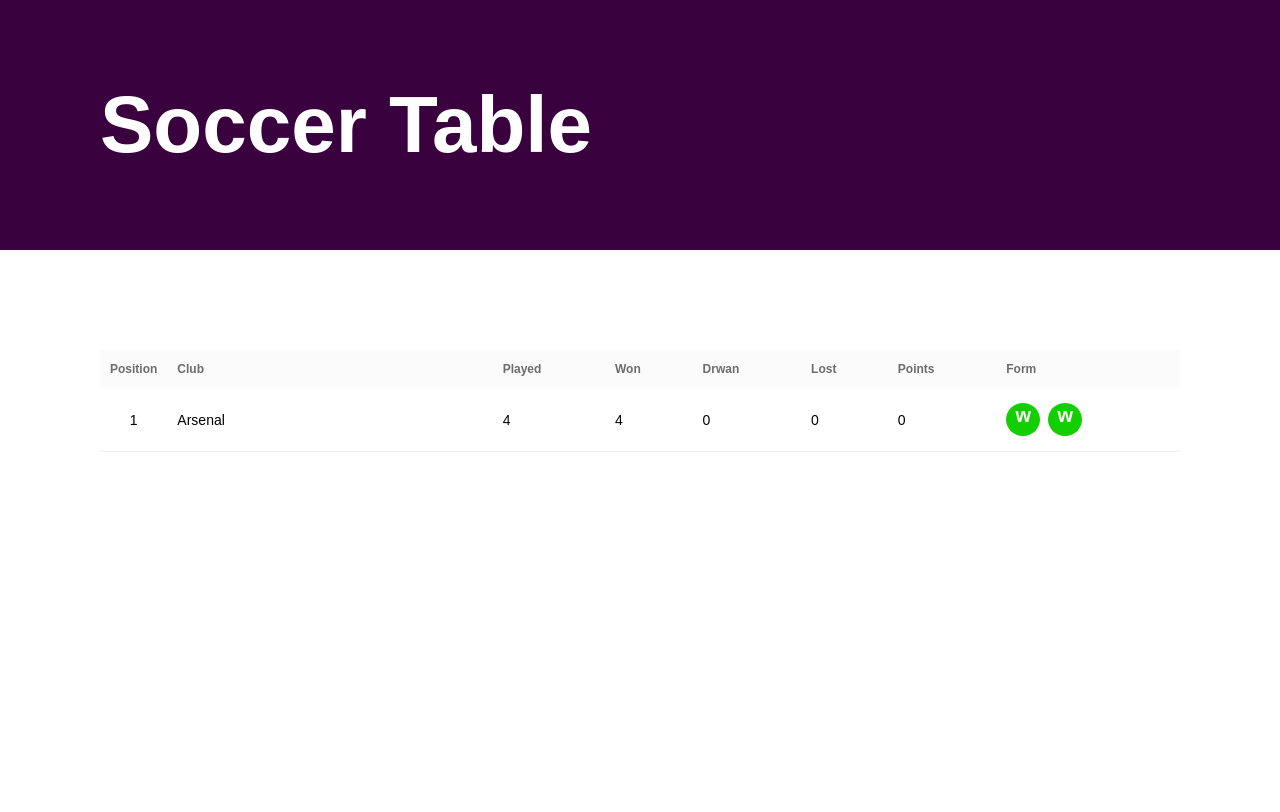
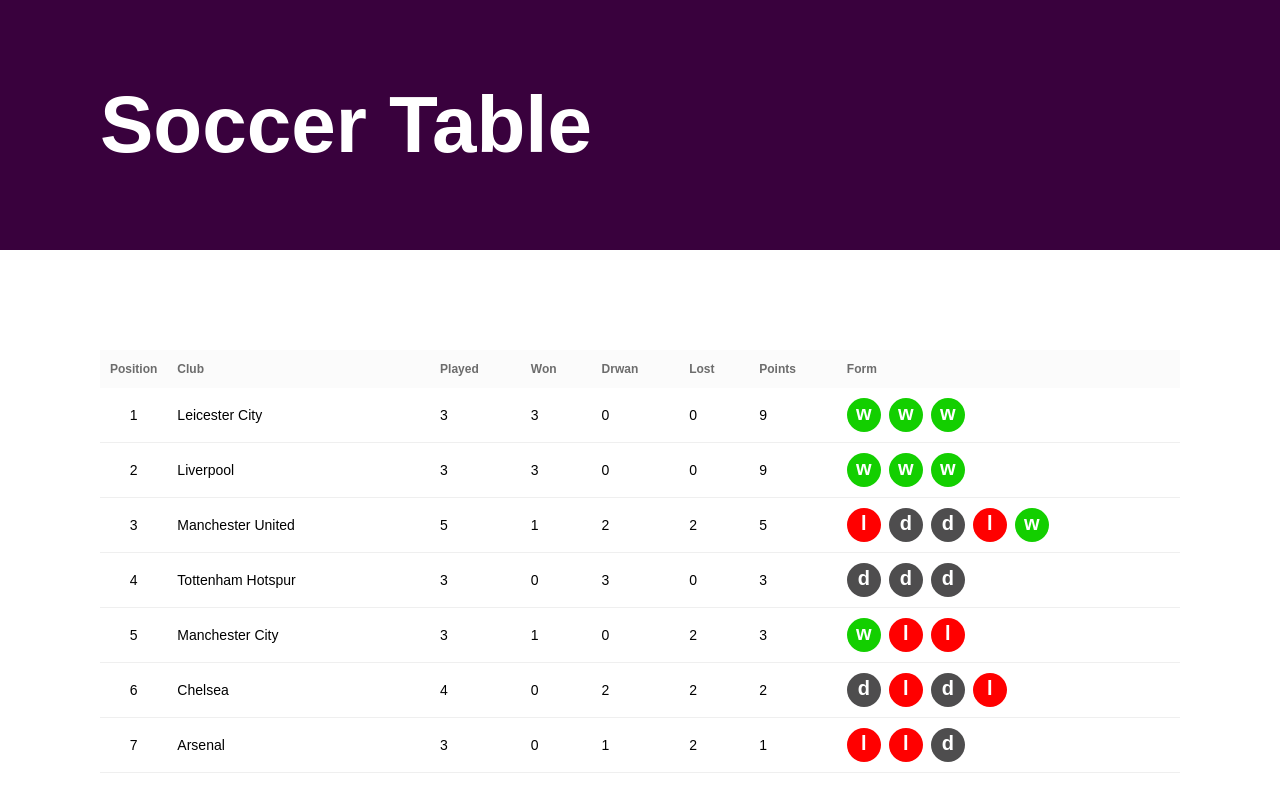
Before and after one commit to ninijosue/flank-source-soccer-test-impl, a React (Create React App) app: page / in a window 1280 px wide. Shown: the top 812 px of the page. Built offline with nearby package versions, Linux system fonts and the light colour scheme; a web font is replaced by a local one.

Commit message:
get table data and diplay teams data

```diff
--- a/src/destinations/soccer-table/index.js
+++ b/src/destinations/soccer-table/index.js
@@ -1,8 +1,91 @@
 import React from "react";
 import { Link } from "react-router-dom";
 import "./style.css";
+import { data } from "../../data";
+
+
+const getLeageStats = (setDataTable) => {
+  const teamWithScores = {};
+  for (const team of data) {
+    const score = team.score;
+    const teams = Object.keys(score);
+    const firstTeam = teams[0];
+    const secondTeam = teams[1];
+    const firstTeamScoreStuatus = giveScoreStatus(firstTeam, secondTeam, score);
+    const secondTeamScoreStuatus = giveScoreStatus(secondTeam, firstTeam, score);
+
+    const dataManupilation = (status, currTeam) => {
+      if (status) currTeam.playedGame += 1
+      switch (status) {
+        case "won":
+          currTeam.won += 1;
+          currTeam.points += 3;
+          break;
+        case "draw":
+          currTeam.points += 1;
+          currTeam.draw += 1;
+          break
+        case "loss":
+          currTeam.loss += 1;
+        default:
+          break;
+      }
+    }
+
+    if (teamWithScores[firstTeam])
+      dataManupilation(firstTeamScoreStuatus, teamWithScores[firstTeam])
+    else {
+      teamWithScores[firstTeam] = {}
+      teamWithScores[firstTeam].name = firstTeam;
+      teamWithScores[firstTeam].won = 0;
+      teamWithScores[firstTeam].draw = 0;
+      teamWithScores[firstTeam].loss = 0;
+      teamWithScores[firstTeam].points = 0;
+      teamWithScores[firstTeam].playedGame = 0;
+      teamWithScores[firstTeam].fixtures = [];
+      if (firstTeamScoreStuatus)
+        dataManupilation(firstTeamScoreStuatus, teamWithScores[firstTeam]);
+    }
+
+    if (teamWithScores[secondTeam])
+      dataManupilation(secondTeamScoreStuatus, teamWithScores[secondTeam])
+    else {
+      teamWithScores[secondTeam] = {};
+      teamWithScores[secondTeam].name = secondTeam;
+      teamWithScores[secondTeam].won = 0;
+      teamWithScores[secondTeam].draw = 0;
+      teamWithScores[secondTeam].loss = 0;
+      teamWithScores[secondTeam].points = 0;
+      teamWithScores[secondTeam].playedGame = 0;
+      teamWithScores[secondTeam].fixtures = [];
+      if (secondTeamScoreStuatus)
+        dataManupilation(secondTeamScoreStuatus, teamWithScores[secondTeam]);
+    }
+
+    teamWithScores[firstTeam].fixtures.push(team);
+    teamWithScores[secondTeam].fixtures.push(team);
+  }
+  setDataTable(Object.values(teamWithScores)
+    .sort((a, b) => b.points - a.points))
+}
+
+const giveScoreStatus = (team, teamAgainst, score) => {
+  let status = null;
+  if (score[team]) {
+    if (score[team] > score[teamAgainst]) status = "won";
+    if (score[team] < score[teamAgainst]) status = "loss";
+    if (score[team] === score[teamAgainst]) status = "draw";
+  }
+  return status;
+}
 
 const SoccerTable = () => {
+  const [dataTable, setDataTable] = React.useState([]);
+
+  React.useEffect(() => {
+    getLeageStats(setDataTable);
+  }, []);
+
   return (
     <div className="soccerTableContainer">
       <div className="mainHead">
@@ -11,14 +94,19 @@
       <div className="tableContainer">
         <table>
           <TableHead />
-          <TableBody />
+          <tbody>
+            {
+              dataTable.map((dt, index) =>
+                <TableBodyTr key={`row_${index}`} position={index + 1} rowData={dt} />)
+            }
+          </tbody>
+
         </table>
       </div>
     </div>
   );
 };
 
-export default SoccerTable;
 
 
 const TableHead = () => {
@@ -38,50 +126,70 @@
   )
 }
 
-const TableBody = () => {
+const TableBodyTr = (props) => {
+  const teamData = props.rowData;
   return (
-    <tbody>
+
     <tr className="tableBodyRow">
-        <td className="positionNumber">1</td>
+      <td className="positionNumber">{props.position}</td>
       <td>
-          <Link className="teamName" to="/fixture/team" >Arsenal</Link>
+        <Link className="teamName" to={`/fixture/${teamData.name}`} >{teamData.name}</Link>
       </td>
-        <td>4</td>
-        <td>4</td>
-        <td>0</td>
-        <td>0</td>
-        <td>0</td>
+      <td>{teamData.playedGame}</td>
+      <td>{teamData.won}</td>
+      <td>{teamData.draw}</td>
+      <td>{teamData.loss}</td>
+      <td>{teamData.points}</td>
       <td>
         <div className="playedRounds">
-            <div className="fixtureLabelRow">
-              <FixtureQualificationLabel />
-              <span className="qualification">w</span>
+          {
+            teamData.fixtures.map((fx, fxIndex) => {
+              let teamAgainst = "";
+              // const fxStatus = giveScoreStatus(teamData.name, )
+              const allTeamNames = Object.keys(fx.score)
+              const currTeamNameIndex = allTeamNames.indexOf(teamData.name);
+              if (currTeamNameIndex === 0) teamAgainst = allTeamNames[1];
+              else teamAgainst = allTeamNames[0];
+              const fxStatus = giveScoreStatus(teamData.name, teamAgainst, fx.score)
+              if (!fxStatus) return <></>;
+              const currClassIdentifier = fxStatus === "loss"
+                ? "gameLoss"
+                : fxStatus === "draw"
+                  ? "gameDrawn"
+                  : ""
+              return (
+                <div key={`fx_${fxIndex}`} className="fixtureLabelRow">
+                  <FixtureQualificationLabel fixture={fx} teams={allTeamNames} />
+                  <span className={`qualification ${currClassIdentifier}`}>{fxStatus[0]}</span>
                 </div>
-            <div className="fixtureLabelRow">
-              <FixtureQualificationLabel />
-              <span className="qualification">w</span>
-            </div>
+              )
+            })
+          }
         </div>
       </td>
     </tr>
-    </tbody>
   )
 }
 
-const FixtureQualificationLabel = () => {
+const FixtureQualificationLabel = (props) => {
+  const fixtureInfo = props.fixture;
+  const teams = props.teams;
   return (
     <div className="fixtureContentLabel">
-      <span className="happenedAt">sunday 20 august 2020</span>
+      <span className="happenedAt">{new Date(fixtureInfo).toTimeString()}</span>
       <div className="fixtureInfo">
-        <span className="teamPrevName">ARS</span>
+        <span className="teamPrevName">{teams[0]}</span>
         <div className="winings">
-          <span>1</span>
+          <span>{fixtureInfo.score[teams[0]]}</span>
           <span className="winingsDivider" />
-          <span>2</span>
+          <span>{fixtureInfo.score[teams[1]]}</span>
         </div>
-        <span className="teamPrevName">LIV</span>
+        <span className="teamPrevName">{teams[1]}</span>
       </div>
       <div className="rectangularIndicator" />
     </div>
   )
 }
+
+
+export default SoccerTable;
--- a/src/destinations/soccer-table/style.css
+++ b/src/destinations/soccer-table/style.css
@@ -1,10 +1,13 @@
+.soccerTableContainer{
+    margin-bottom: 100px;
+}
 
 .soccerTableContainer .mainHead {
     background-color: var(--primary-color);
     height: 250px;
     display: grid;
     align-items: center;
-    color: var(--main-white)
+    color: var(--main-white);
 }
 
 .soccerTableContainer .mainHead .headText {
@@ -63,7 +66,7 @@
 .tableContainer table .tableBodyRow td {
     font-size: 14px;
     font-weight: 500;
-    padding: 15px 10px;
+    padding: 10px 10px;
     border-bottom: 1px solid #efefef;
     color: #000
 }
@@ -78,13 +81,13 @@
     font-size: 20px;
     border-radius: 50%;
     width: 34px;
-    height: 25px;
+    height: 30px;
     display: flex;
     justify-content: center;
     align-items: center;
     margin: 0;
     font-weight: bold;
-    padding-bottom: 8px;
+    padding-bottom: 4px;
     color: var(--main-white);
     cursor: help;
 
@@ -97,7 +100,7 @@
 
 .playedRounds .fixtureLabelRow .fixtureContentLabel {
     position: absolute;
-    width: 200px;
+    width: 250px;
     height: 70px;
     background-color: var(--main-white);
     right: 0px;
@@ -158,3 +161,11 @@
 .fixtureContentLabel .teamPrevName {
     font-weight: bold;
 }
+
+.gameLoss {
+    background-color: red !important;
+}
+
+.gameDrawn{
+    background-color: var(--moody-gray) !important;
+}
```
Lines whose indentation alone changed are shown as unchanged.
